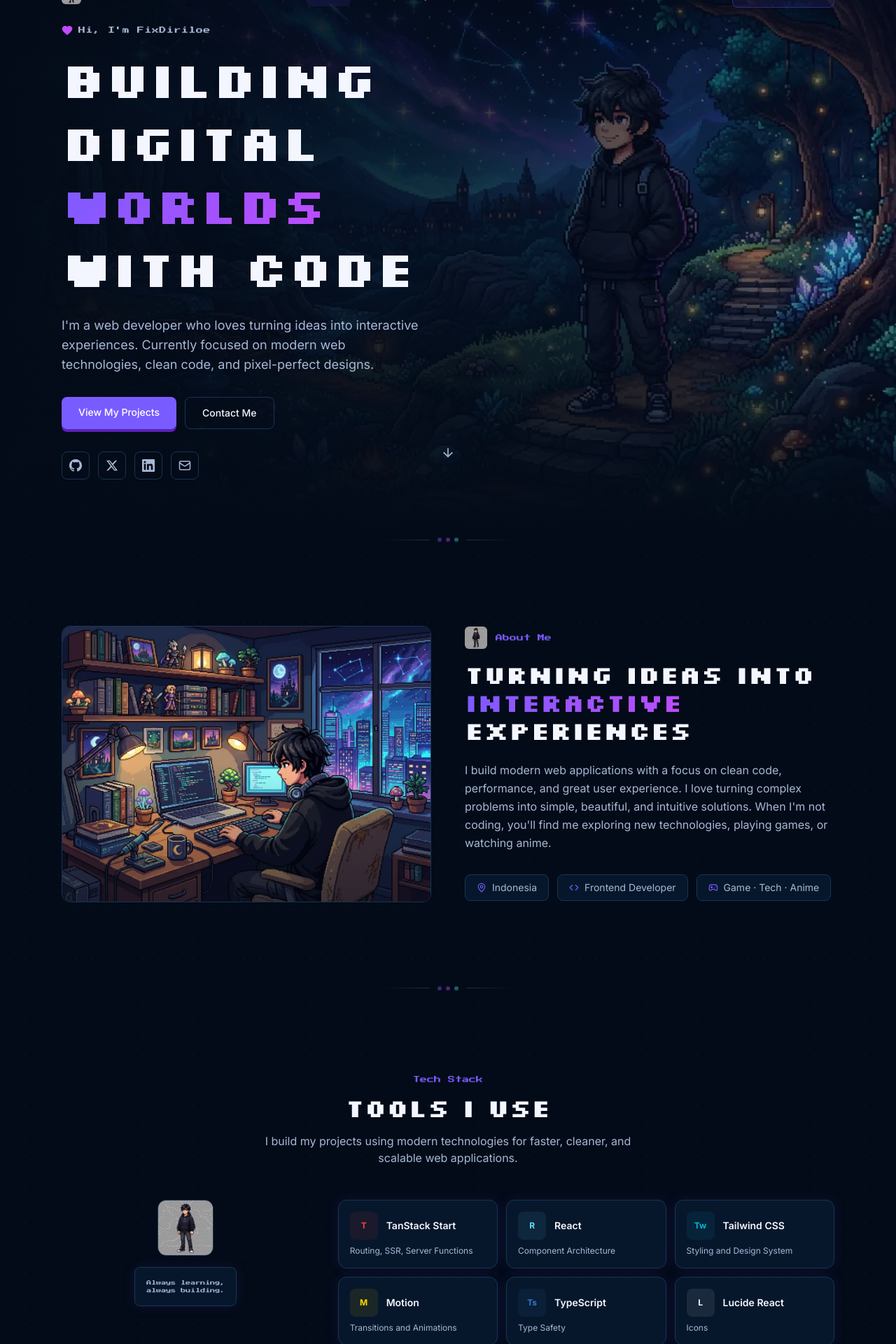
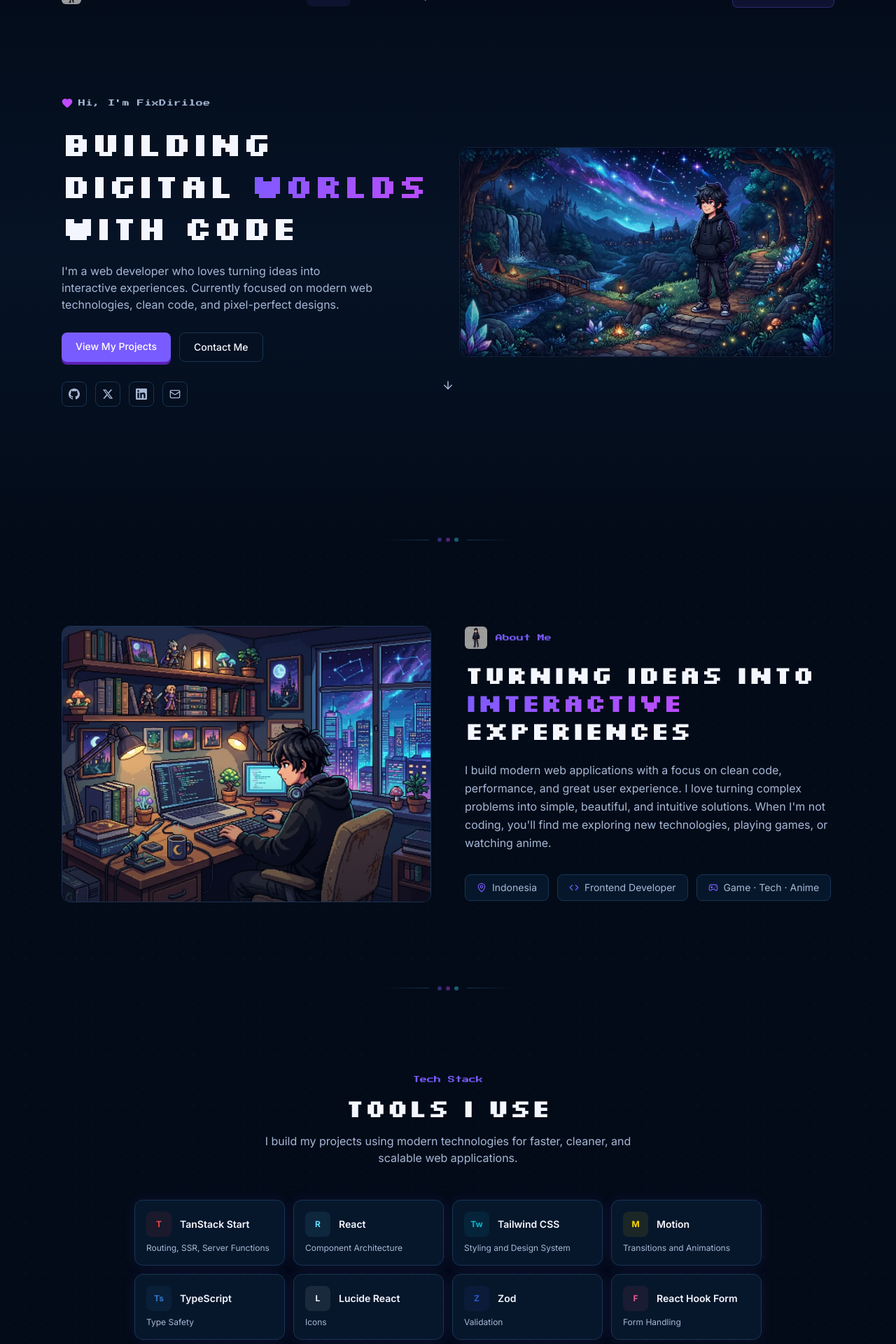
Before and after one commit to randitorizkypratama/Portofolio, a React (Vite) app: page / in a window 1280 px wide. Shown: the part 40-1960 px from the top of the page at 70% size. Built offline with nearby package versions, Linux system fonts and the light colour scheme.

Commit message:
refactor: hero two-column layout, centered tech stack grid, improved spacing

```diff
--- a/src/components/HeroSection.tsx
+++ b/src/components/HeroSection.tsx
@@ -16,81 +16,51 @@ export function HeroSection() {
       id="home"
       className="relative min-h-screen flex items-center overflow-hidden"
     >
-      {/* Full-bleed pixel art background */}
-      <div className="absolute inset-0">
-        <img
-          src="/images/hero-bg.webp"
-          alt=""
-          aria-hidden="true"
-          className="w-full h-full object-cover object-center"
-        />
-        {/* Gradient overlays for readability */}
-        <div className="absolute inset-0 bg-gradient-to-r from-bg-main via-bg-main/80 to-bg-main/20" />
-        <div className="absolute inset-0 bg-gradient-to-t from-bg-main via-transparent to-bg-main/40" />
-      </div>
+      {/* Subtle background */}
+      <div className="absolute inset-0 bg-gradient-to-b from-bg-main via-bg-secondary to-bg-main" />
 
-      {/* Content */}
-      <div className="relative max-w-6xl mx-auto px-4 sm:px-6 w-full py-20 lg:py-0">
-        <div className="max-w-xl">
+      <div className="relative max-w-6xl mx-auto px-4 sm:px-6 w-full py-16 lg:py-0">
+        <div className="grid lg:grid-cols-2 gap-8 items-center">
+          {/* Left - Text */}
           <motion.div
-            initial={{ opacity: 0, y: 20 }}
-            animate={{ opacity: 1, y: 0 }}
-            transition={{ duration: 0.5 }}
-            className="flex items-center gap-2 mb-4"
+            initial={{ opacity: 0, x: -30 }}
+            animate={{ opacity: 1, x: 0 }}
+            transition={{ duration: 0.7 }}
           >
+            <div className="flex items-center gap-2 mb-5">
               <Heart size={16} className="text-accent fill-accent" />
               <span className="retro-font text-[8px] sm:text-[10px] text-text-secondary tracking-wider">
                 Hi, I'm {siteConfig.name}
               </span>
-          </motion.div>
+            </div>
 
-          <motion.h1
-            initial={{ opacity: 0, y: 20 }}
-            animate={{ opacity: 1, y: 0 }}
-            transition={{ duration: 0.6, delay: 0.1 }}
-              className="text-4xl sm:text-5xl lg:text-6xl xl:text-7xl font-bold leading-tight mb-6 pixel-font"
-          >
+            <h1 className="text-3xl sm:text-4xl lg:text-5xl font-bold leading-tight mb-5 pixel-font">
               Building Digital{" "}
               <span className="gradient-text">Worlds</span>
               <br />
               with Code
-          </motion.h1>
+            </h1>
 
-          <motion.p
-            initial={{ opacity: 0, y: 20 }}
-            animate={{ opacity: 1, y: 0 }}
-            transition={{ duration: 0.6, delay: 0.2 }}
-            className="text-text-secondary text-base sm:text-lg max-w-lg mb-8"
-          >
+            <p className="text-text-secondary text-sm sm:text-base max-w-md mb-7">
               {siteConfig.description}
-          </motion.p>
+            </p>
 
-          <motion.div
-            initial={{ opacity: 0, y: 20 }}
-            animate={{ opacity: 1, y: 0 }}
-            transition={{ duration: 0.6, delay: 0.3 }}
-            className="flex flex-col sm:flex-row gap-3 mb-8"
-          >
+            <div className="flex flex-col sm:flex-row gap-3 mb-7">
               <a
                 href="#projects"
-              className="px-6 py-3 bg-primary text-white rounded-lg font-medium hover:bg-primary/90 shadow-pixel-btn hover:shadow-pixel-glow transition-all text-sm text-center"
+                className="px-5 py-2.5 bg-primary text-white rounded-lg font-medium hover:bg-primary/90 shadow-pixel-btn hover:shadow-pixel-glow transition-all text-sm text-center"
               >
                 View My Projects
               </a>
               <a
                 href="#contact"
-              className="px-6 py-3 border border-border text-text-main rounded-lg font-medium hover:border-primary/50 hover:bg-white/5 transition-all text-sm text-center"
+                className="px-5 py-2.5 border border-border text-text-main rounded-lg font-medium hover:border-primary/50 hover:bg-white/5 transition-all text-sm text-center"
               >
                 Contact Me
               </a>
-          </motion.div>
+            </div>
 
-          <motion.div
-            initial={{ opacity: 0 }}
-            animate={{ opacity: 1 }}
-            transition={{ duration: 0.6, delay: 0.4 }}
-            className="flex gap-3"
-          >
+            <div className="flex gap-3">
               {socialIcons.map(({ icon: Icon, href, label }) => (
                 <a
                   key={label}
@@ -98,21 +68,40 @@ export function HeroSection() {
                   target="_blank"
                   rel="noopener noreferrer"
                   aria-label={label}
-                className="w-10 h-10 flex items-center justify-center rounded-lg border border-border text-text-secondary hover:text-primary hover:border-primary/50 hover:bg-primary/5 transition-all"
+                  className="w-9 h-9 flex items-center justify-center rounded-lg border border-border text-text-secondary hover:text-primary hover:border-primary/50 hover:bg-primary/5 transition-all"
                 >
-                <Icon size={18} />
+                  <Icon size={16} />
                 </a>
               ))}
+            </div>
+          </motion.div>
+
+          {/* Right - Image */}
+          <motion.div
+            className="hidden lg:block"
+            initial={{ opacity: 0, x: 30 }}
+            animate={{ opacity: 1, x: 0 }}
+            transition={{ duration: 0.7, delay: 0.2 }}
+          >
+            <div className="relative rounded-xl overflow-hidden border border-border/50">
+              <img
+                src="/images/hero-bg.webp"
+                alt="Pixel art fantasy landscape"
+                className="w-full h-auto"
+                loading="eager"
+              />
+              <div className="absolute inset-0 bg-gradient-to-l from-transparent via-transparent to-bg-main/30" />
+            </div>
           </motion.div>
         </div>
 
         {/* Scroll indicator */}
         <motion.div
-          className="absolute bottom-8 left-1/2 -translate-x-1/2"
+          className="absolute bottom-6 left-1/2 -translate-x-1/2"
           animate={{ y: [0, 8, 0] }}
           transition={{ duration: 2, repeat: Infinity }}
         >
-          <ArrowDown size={20} className="text-text-secondary" />
+          <ArrowDown size={18} className="text-text-secondary" />
         </motion.div>
       </div>
     </section>
--- a/src/components/TechStackSection.tsx
+++ b/src/components/TechStackSection.tsx
@@ -1,4 +1,4 @@
-import { techStack, siteConfig } from "../data/portfolio";
+import { techStack } from "../data/portfolio";
 import { ScrollReveal } from "./ScrollReveal";
 
 function TechIcon({ name }: { name: string }) {
@@ -30,7 +30,7 @@ function TechIcon({ name }: { name: string }) {
   };
   return (
     <div
-      className="w-10 h-10 rounded-lg flex items-center justify-center text-xs font-bold"
+      className="w-9 h-9 rounded-lg flex items-center justify-center text-xs font-bold shrink-0"
       style={{ backgroundColor: `${colors[name]}15`, color: colors[name] }}
     >
       {letters[name]}
@@ -50,37 +50,17 @@ export function TechStackSection() {
             <h2 className="text-2xl sm:text-3xl lg:text-4xl font-bold mb-4">
               Tools I Use
             </h2>
-            <p className="text-text-secondary max-w-xl mx-auto">
+            <p className="text-text-secondary max-w-xl mx-auto text-sm sm:text-base">
               I build my projects using modern technologies for faster, cleaner,
               and scalable web applications.
             </p>
           </div>
         </ScrollReveal>
 
-        <div className="grid lg:grid-cols-[1fr_2fr] gap-10 items-start">
-          {/* Left - Character */}
-          <ScrollReveal direction="left" className="hidden lg:flex flex-col items-center gap-4">
-            <div className="animate-float">
-              <img
-                src="/images/avatar.webp"
-                alt={siteConfig.name}
-                className="w-20 h-20 rounded-xl object-cover border border-border"
-              />
-            </div>
-            <div className="glow-border rounded-lg p-4 bg-bg-elevated text-center">
-              <p className="retro-font text-[7px] text-text-secondary leading-relaxed">
-                Always learning,
-                <br />
-                always building.
-              </p>
-            </div>
-          </ScrollReveal>
-
-          {/* Right - Grid */}
-          <div className="grid grid-cols-2 sm:grid-cols-3 gap-3">
+        <div className="grid grid-cols-2 sm:grid-cols-3 lg:grid-cols-4 gap-3 max-w-4xl mx-auto">
           {techStack.map((tech, i) => (
-              <ScrollReveal key={tech.name} delay={i * 0.05}>
-                <div className="glow-border rounded-xl p-4 bg-bg-elevated hover:bg-bg-secondary hover:shadow-card-hover transition-all group">
+            <ScrollReveal key={tech.name} delay={i * 0.04}>
+              <div className="glow-border rounded-xl p-4 bg-bg-elevated hover:bg-bg-secondary hover:shadow-card-hover transition-all group h-full">
                 <div className="flex items-center gap-3 mb-2">
                   <TechIcon name={tech.icon} />
                   <span className="font-semibold text-sm text-text-main group-hover:text-primary transition-colors">
@@ -95,7 +75,6 @@ export function TechStackSection() {
           ))}
         </div>
       </div>
-      </div>
     </section>
   );
 }
--- a/src/index.css
+++ b/src/index.css
@@ -105,6 +105,10 @@ h1, h2, h3 {
   background-clip: text;
 }
 
+.text-shadow-hero {
+  text-shadow: 0 2px 8px rgba(3, 11, 24, 0.6), 0 0 20px rgba(3, 11, 24, 0.3);
+}
+
 .glow-border {
   border: 1px solid var(--color-border);
   box-shadow: 0 0 20px rgba(121, 92, 255, 0.1);
```
Lines whose indentation alone changed are shown as unchanged.
